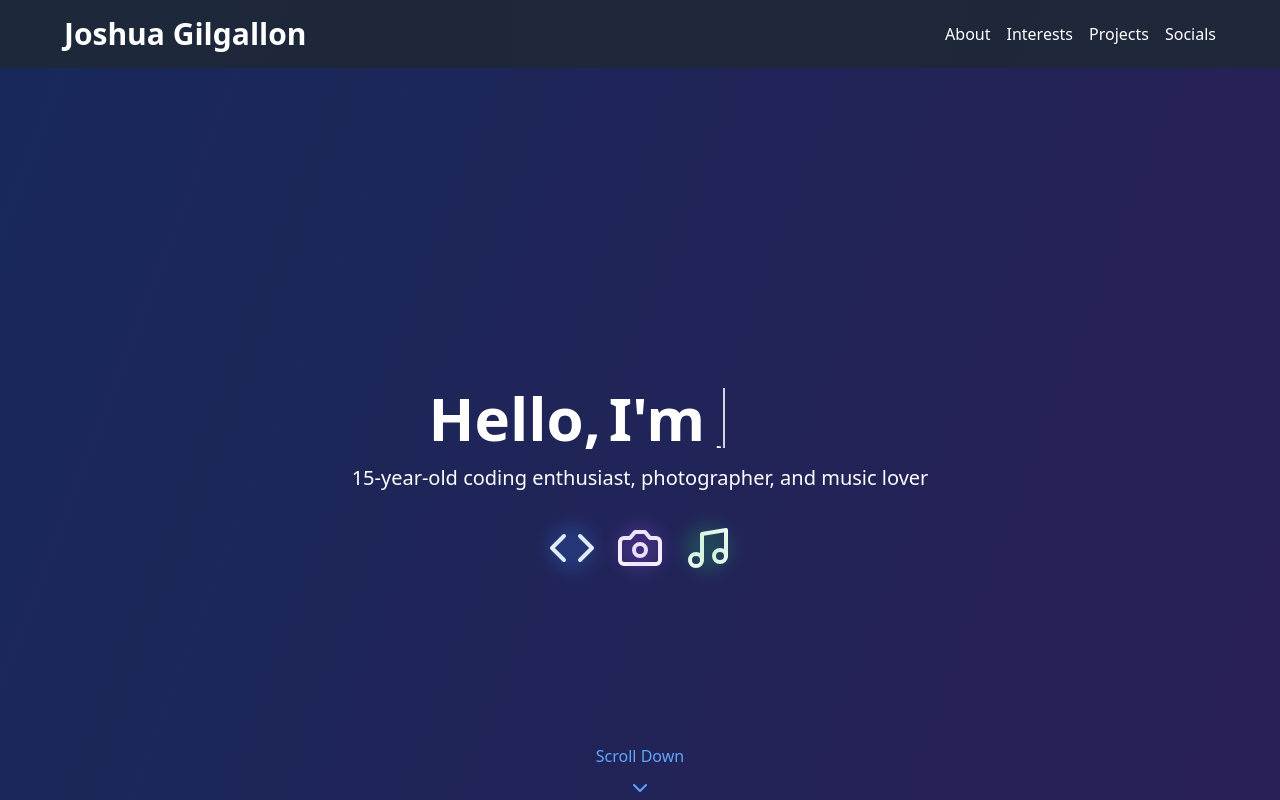
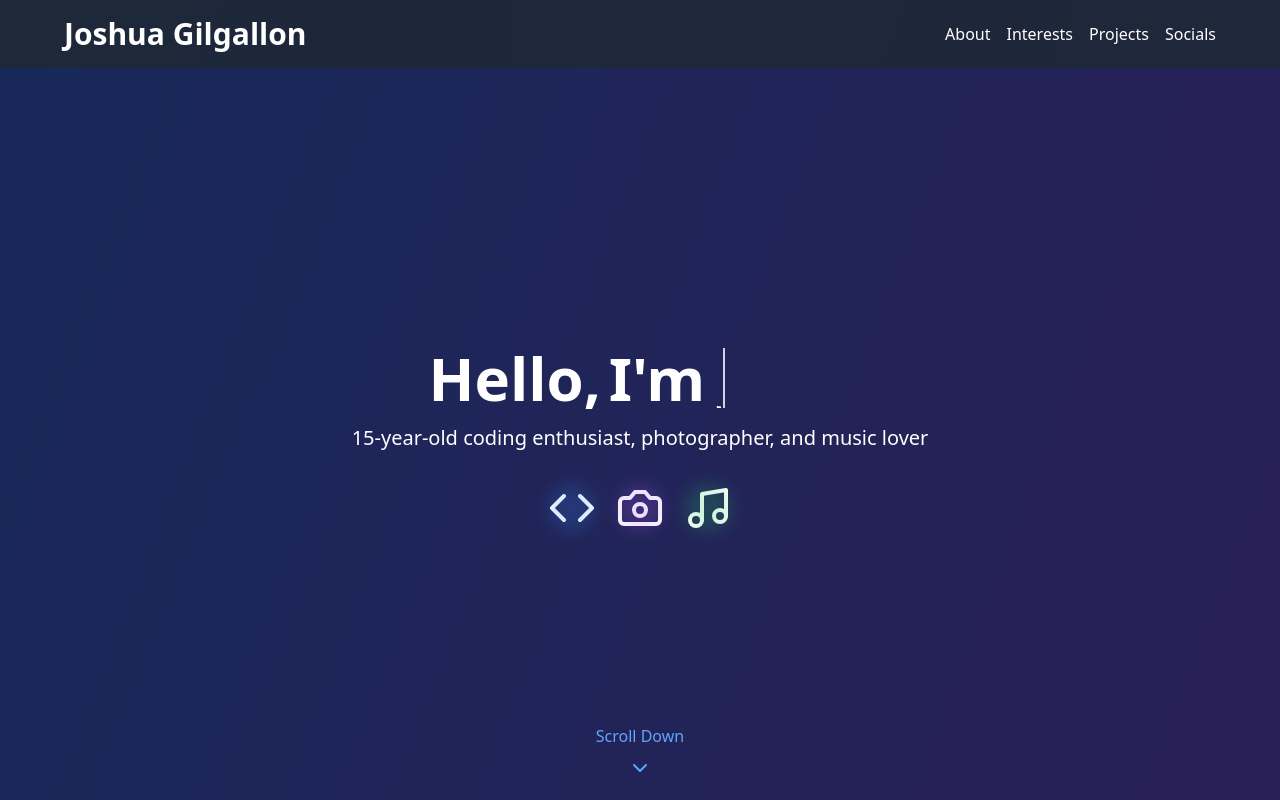
Before and after one commit to JoshuaGilgallon/JoshuaGilgallonWebPortfolio, a React (Create React App) app: page / in a window 1280 px wide. Shown: the top 800 px of the page. Built offline with nearby package versions, Linux system fonts and the light colour scheme; the HTML template or start-up script is replaced by a standard one.

Commit message:
fixed the issue with the about section (hopefully)

```diff
--- a/src/components/ProfilePage.js
+++ b/src/components/ProfilePage.js
@@ -37,9 +37,13 @@ const ProfilePage = () => {
   }, [controls]);
 
   const scrollToSection = (sectionId) => {
+  if (sectionId === 'about') {
+    window.scrollTo({ top: 0, behavior: 'smooth' });
+  } else {
     const section = document.getElementById(sectionId);
     section.scrollIntoView({ behavior: 'smooth' });
-    setIsMenuOpen(false);
+  }
+  setIsMenuOpen(false);
   };
 
   const socials = [
@@ -132,7 +136,7 @@ const ProfilePage = () => {
       </header>
 
       <main className="pt-20 relative z-10">
-        <section id="about" className="h-screen flex flex-col justify-center items-center text-center p-4 relative overflow-hidden" style={{ maxHeight: '100vh' }}>
+        <section id="about" className="h-screen flex flex-col justify-center items-center text-center p-4 relative overflow-hidden" style={{ maxHeight: '90vh' }}>
           <motion.h2
             className="text-4xl md:text-6xl font-bold mb-4 relative flex items-center justify-center"
             initial={{ opacity: 0, y: -50 }}
@@ -242,7 +246,7 @@ const ProfilePage = () => {
             </button>
           </motion.div>
 
-          <div className="absolute bottom-20 left-0 right-0 flex justify-center">
+          <div className="absolute bottom-5 left-0 right-0 flex justify-center">
         <motion.button
           onClick={() => scrollToSection('interests')}
           className="flex flex-col items-center text-blue-400 hover:text-blue-300 transition-colors"
```
